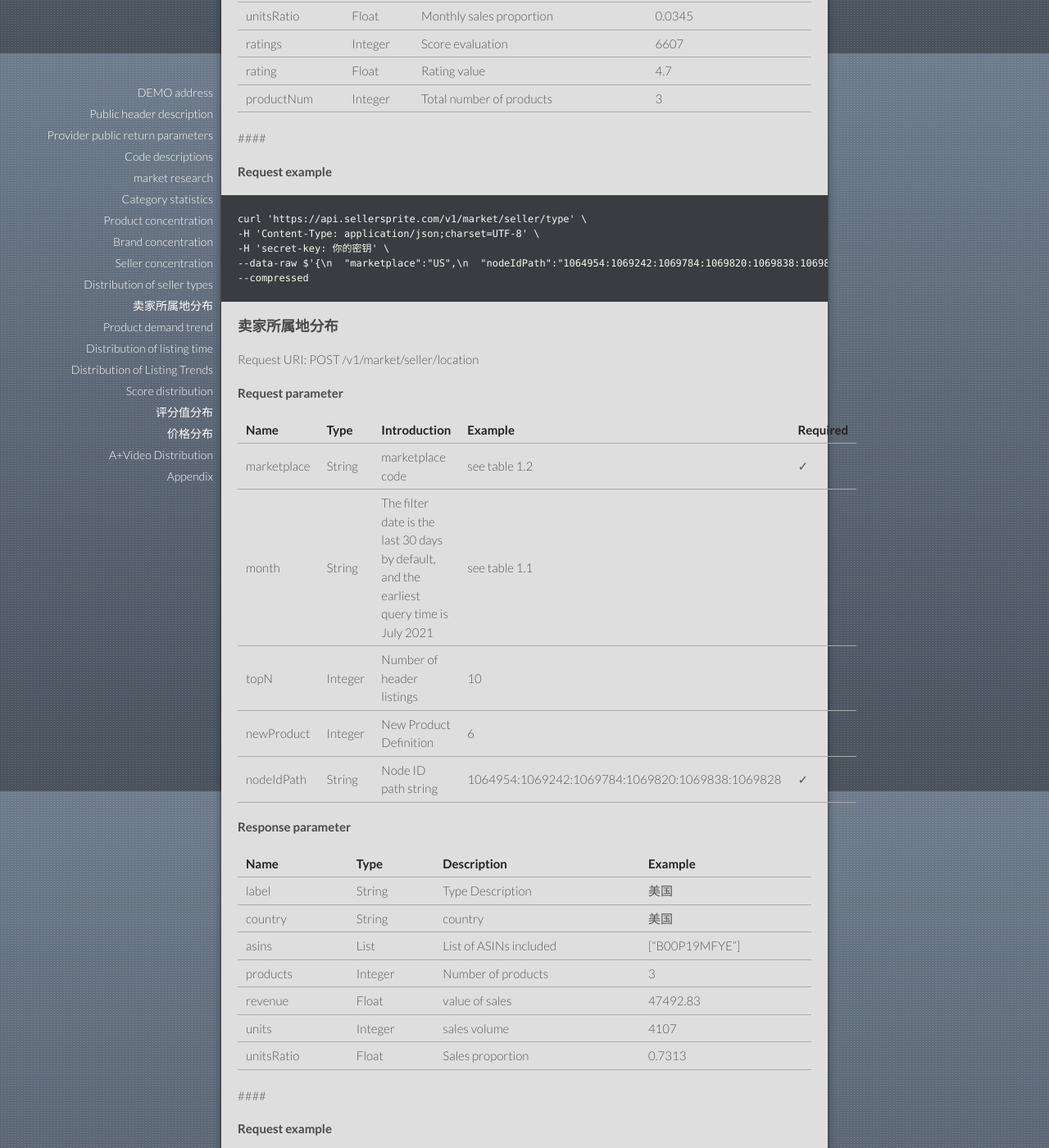
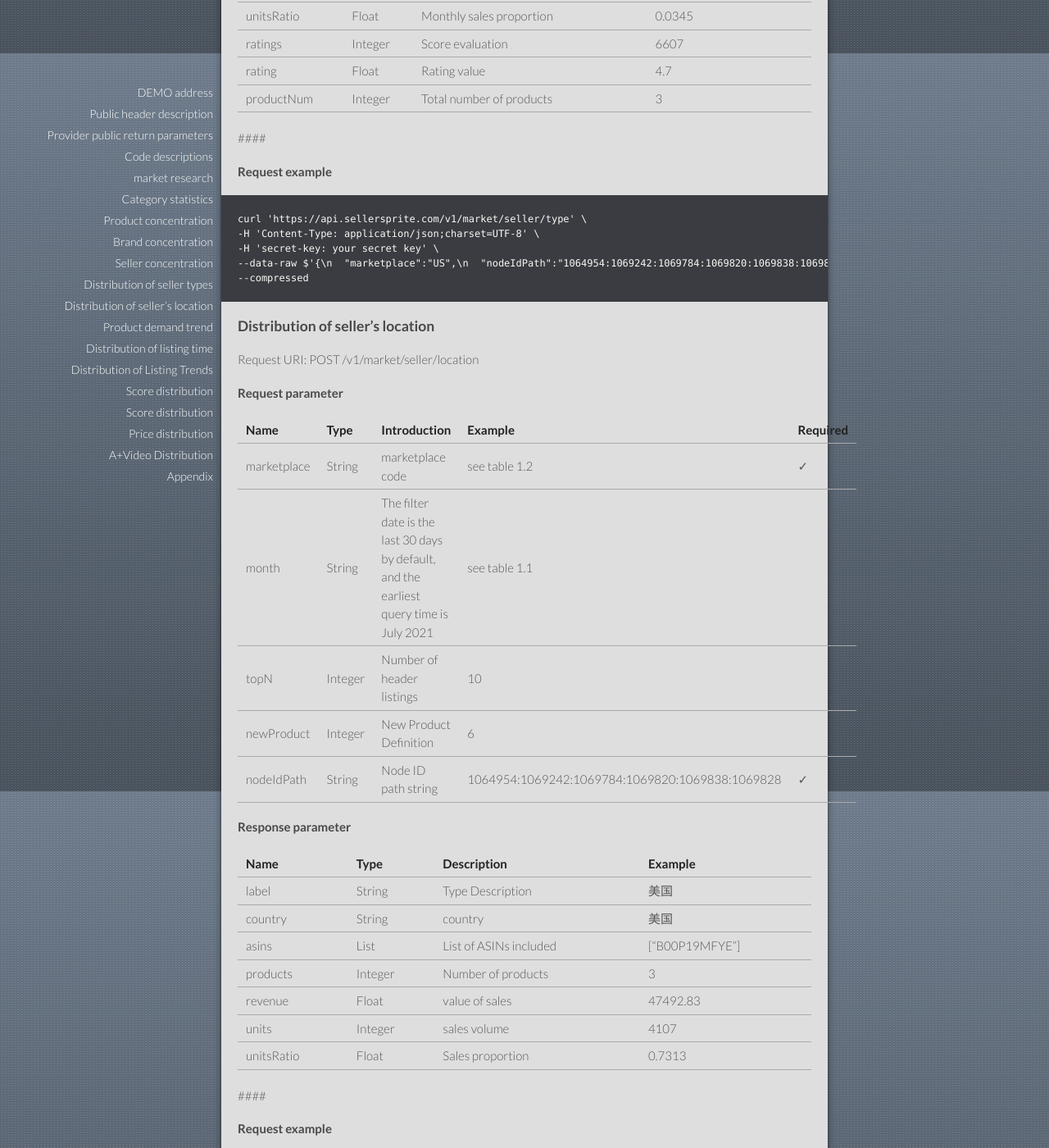
Before and after one commit to sellersprite/market, a Jekyll site: the page built from index.md, in a window 1280 px wide and 1400 px high, scrolled down 17935 px. Shown: the whole window at 82% size. Built offline with Jekyll 4.4.1, drawn with Linux system fonts in a browser that asks for light colours; our own code applies the rules of GitHub Pages for plain Markdown files; some of the changed text lies outside the part shown.

Commit message:
Update index.md

````diff
--- a/index.md
+++ b/index.md
@@ -419,12 +419,12 @@ Request URI: POST /v1/market/seller/type
 ```
 curl 'https://api.sellersprite.com/v1/market/seller/type' \
 -H 'Content-Type: application/json;charset=UTF-8' \
--H 'secret-key: 你的密钥' \
+-H 'secret-key: your secret key' \
 --data-raw $'{\n  "marketplace":"US",\n  "nodeIdPath":"1064954:1069242:1069784:1069820:1069838:1069828"\n}' \
 --compressed
 ```
 
-### 卖家所属地分布
+### Distribution of seller's location
 
 Request URI: POST /v1/market/seller/location
 
@@ -457,7 +457,7 @@ Request URI: POST /v1/market/seller/location
 ```
 curl 'https://api.sellersprite.com/v1/market/seller/location' \
 -H 'Content-Type: application/json;charset=UTF-8' \
--H 'secret-key: 你的密钥' \
+-H 'secret-key: your secret key' \
 --data-raw $'{\n  "marketplace":"US",\n  "nodeIdPath":"1064954:1069242:1069784:1069820:1069838:1069828"\n}' \
 --compressed
 ```
@@ -494,7 +494,7 @@ Request URI: POST /v1/market/performance
 ```
 curl 'https://api.sellersprite.com/v1/market/performance' \
 -H 'Content-Type: application/json;charset=UTF-8' \
--H 'secret-key: 你的密钥' \
+-H 'secret-key: your secret key' \
 --data-raw $'{\n  "marketplace":"US",\n  "nodeIdPath":"1064954:1069242:1069784:1069820:1069838:1069828"\n}' \
 --compressed
 ```
@@ -532,7 +532,7 @@ Request URI: POST /v1/market/shelf/time
 ```
 curl 'https://api.sellersprite.com/v1/market/shelf/time' \
 -H 'Content-Type: application/json;charset=UTF-8' \
--H 'secret-key: 你的密钥' \
+-H 'secret-key: your secret key' \
 --data-raw $'{\n  "marketplace":"US",\n  "nodeIdPath":"1064954:1069242:1069784:1069820:1069838:1069828"\n}' \
 --compressed
 ```
@@ -570,7 +570,7 @@ Request URI: POST /v1/market/shelf/trend
 ```
 curl 'https://api.sellersprite.com/v1/market/shelf/trend' \
 -H 'Content-Type: application/json;charset=UTF-8' \
--H 'secret-key: 你的密钥' \
+-H 'secret-key: your secret key' \
 --data-raw $'{\n  "marketplace":"US",\n  "nodeIdPath":"1064954:1069242:1069784:1069820:1069838:1069828"\n}' \
 --compressed
 ```
@@ -606,12 +606,12 @@ Request URI: POST /v1/market/ratings
 ```
 curl 'https://api.sellersprite.com/v1/market/ratings' \
 -H 'Content-Type: application/json;charset=UTF-8' \
--H 'secret-key: 你的密钥' \
+-H 'secret-key: your secret key' \
 --data-raw $'{\n  "marketplace":"US",\n  "nodeIdPath":"1064954:1069242:1069784:1069820:1069838:1069828"\n}' \
 --compressed
 ```
 
-### 评分值分布
+### Score distribution
 
 Request URI: POST /v1/market/rating
 
@@ -641,12 +641,12 @@ Request URI: POST /v1/market/rating
 ```
 curl 'https://api.sellersprite.com/v1/market/rating' \
 -H 'Content-Type: application/json;charset=UTF-8' \
--H 'secret-key: 你的密钥' \
+-H 'secret-key: your secret key' \
 --data-raw $'{\n  "marketplace":"US",\n  "nodeIdPath":"1064954:1069242:1069784:1069820:1069838:1069828"\n}' \
 --compressed
 ```
 
-### 价格分布
+### Price distribution
 
 Request URI: POST /v1/market/price
 
@@ -676,7 +676,7 @@ Request URI: POST /v1/market/price
 ```
 curl 'https://api.sellersprite.com/v1/market/price' \
 -H 'Content-Type: application/json;charset=UTF-8' \
--H 'secret-key: 你的密钥' \
+-H 'secret-key: your secret key' \
 --data-raw $'{\n  "marketplace":"US",\n  "nodeIdPath":"1064954:1069242:1069784:1069820:1069838:1069828"\n}' \
 --compressed
 ```
@@ -710,14 +710,12 @@ Request URI: POST /v1/market/ebc
 ```
 curl 'https://api.sellersprite.com/v1/market/ebc' \
 -H 'Content-Type: application/json;charset=UTF-8' \
--H 'secret-key: 你的密钥' \
+-H 'secret-key: your secret key' \
 --data-raw $'{\n  "marketplace":"US",\n  "nodeIdPath":"1064954:1069242:1069784:1069820:1069838:1069828"\n}' \
 --compressed
 ```
 
 ## Appendix
-
-#### 表 1.1 查询日期
 
 #### Table 1.1 Query month
 
````
Also changed, not shown: other parts of index.md (+0 -2 lines).
